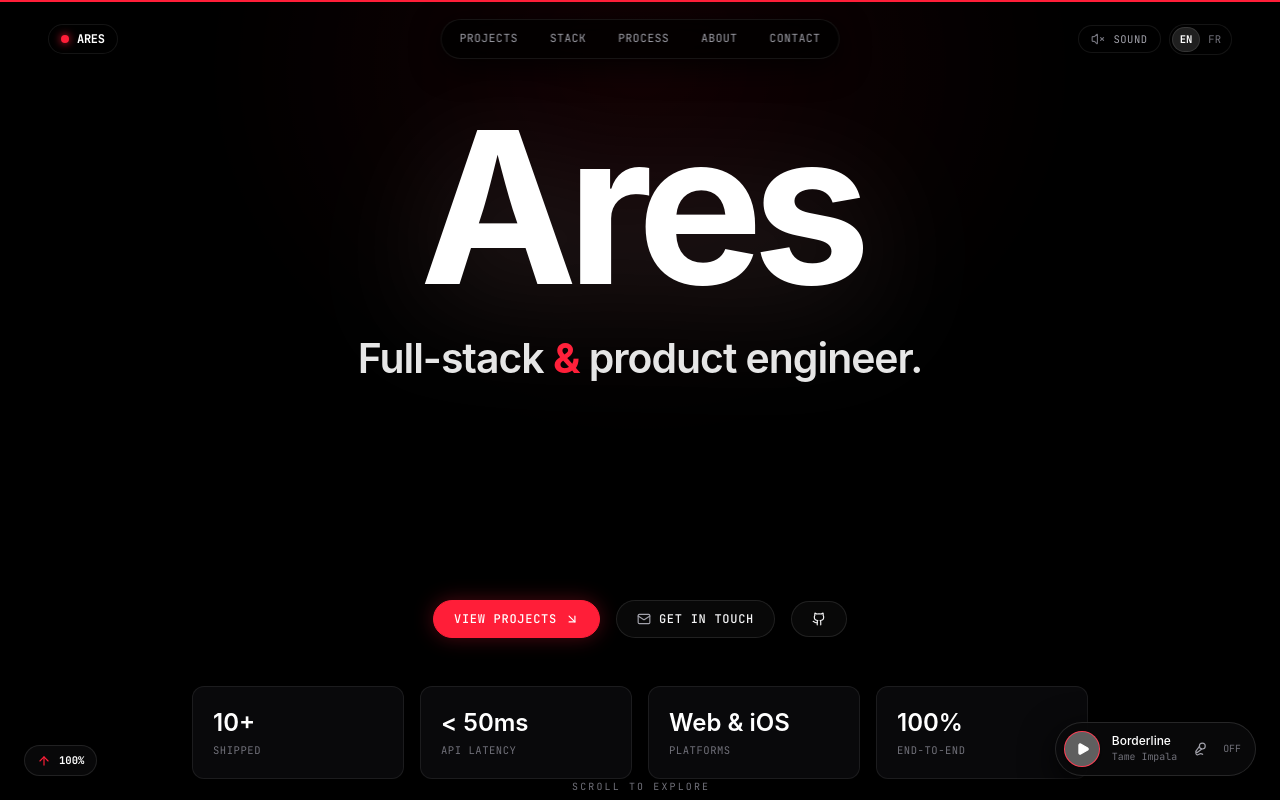
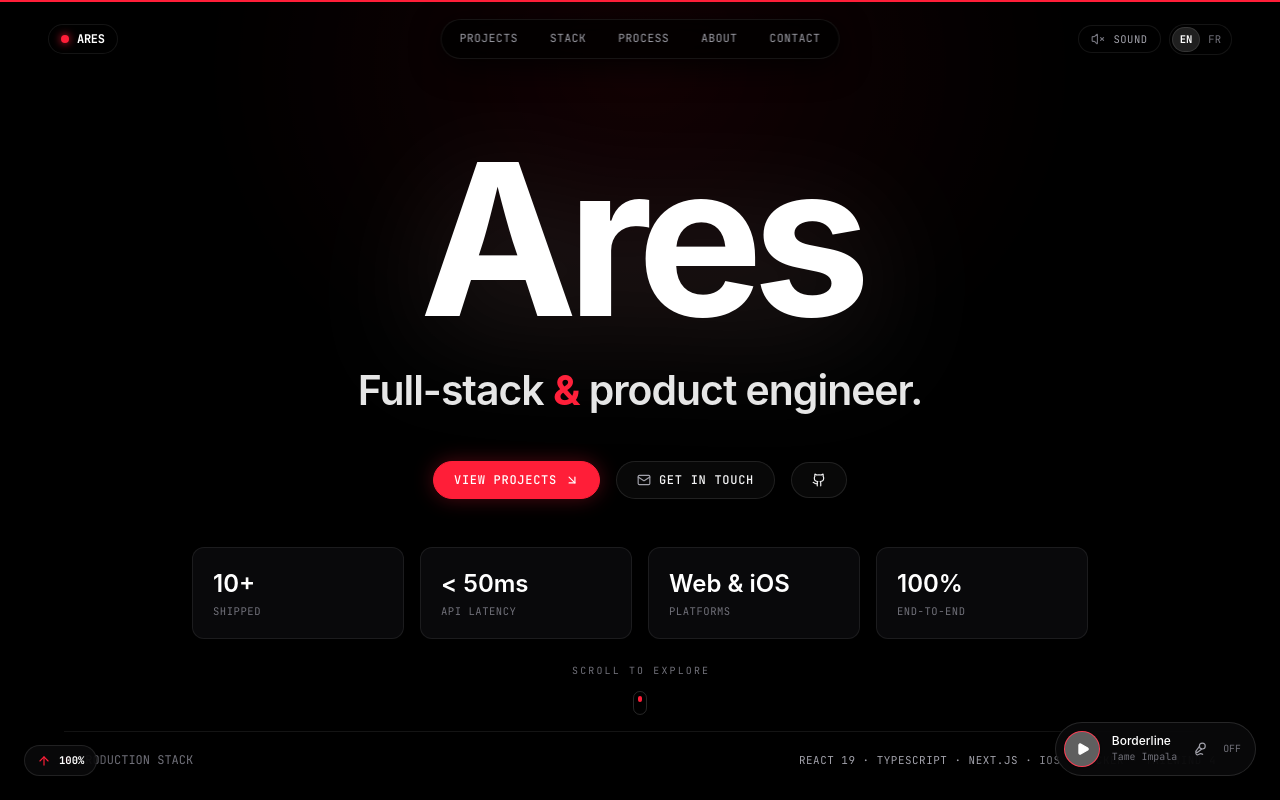
Before and after one commit to Apnkk/portfolio, a React (Vite) app: page / in a window 1280 px wide. Shown: the top 800 px of the page. Built offline with nearby package versions, Linux system fonts and the light colour scheme; grey boxes are pictures that could not be loaded; a web font is replaced by a local one.

Commit message:
feat(hero): anchor actions and metrics cluster to lower viewport area

```diff
--- a/src/components/Hero.tsx
+++ b/src/components/Hero.tsx
@@ -67,7 +67,7 @@ export const Hero = () => {
         variants={containerVariants}
         initial="hidden"
         animate="visible"
-        className="relative z-10 max-w-5xl lg:max-w-6xl mx-auto my-auto flex flex-col items-center w-full"
+        className="relative z-10 max-w-5xl lg:max-w-6xl mx-auto flex-1 flex flex-col items-center w-full pt-4 sm:pt-8"
       >
         {/* Hero Title - Ares Monumental & Subtitle Positioned Lower */}
         <motion.h1
@@ -90,8 +90,8 @@ export const Hero = () => {
           </span>
         </motion.h1>
 
-        {/* Lower Content Cluster: CTAs & Metrics pushed lower down */}
-        <div className="flex flex-col items-center w-full mt-24 sm:mt-36 lg:mt-48">
+        {/* Lower Content Cluster: CTAs & Metrics pushed lower down near scroll indicator */}
+        <div className="flex flex-col items-center w-full mt-auto mb-4 sm:mb-6">
 
           {/* Action Buttons with Magnetic cursor pull & spring taps */}
           <motion.div
```
